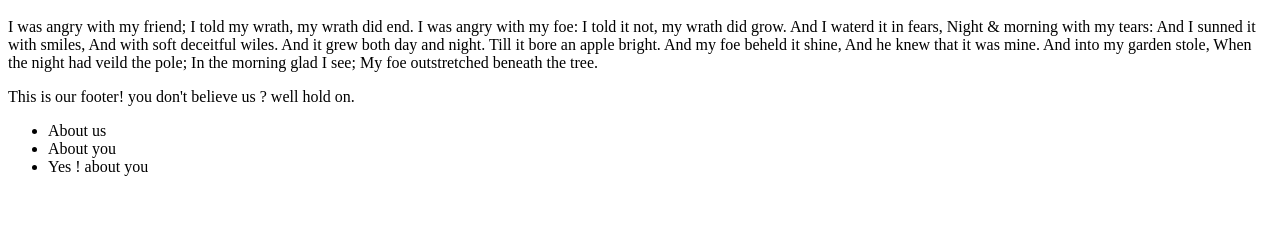
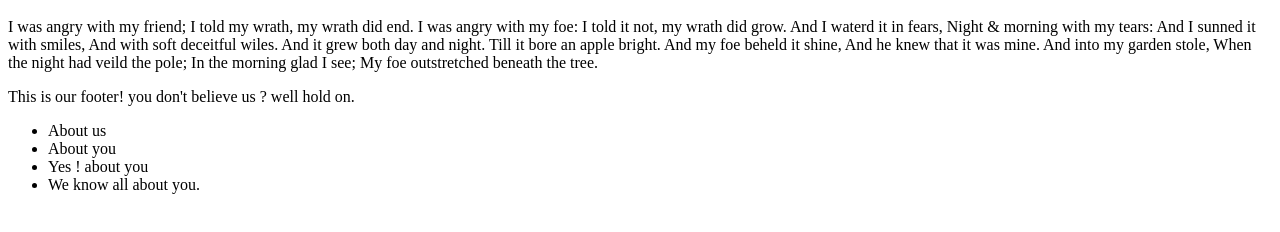
Before and after one commit to danielerat/git-exercise, a plain HTML site: page home.html in a window 1280 px wide. Shown: the part 122-354 px from the top of the page. Drawn offline with Linux system fonts and the light colour scheme.

Commit message:
More Changes on our footer

```diff
--- a/home.html
+++ b/home.html
@@ -23,6 +23,7 @@
         <li>About us</li>
         <li>About you</li>
         <li>Yes ! about you</li>
+        <li>We know all about you.</li>
       </ul>
     </footer>
   </body>
```
